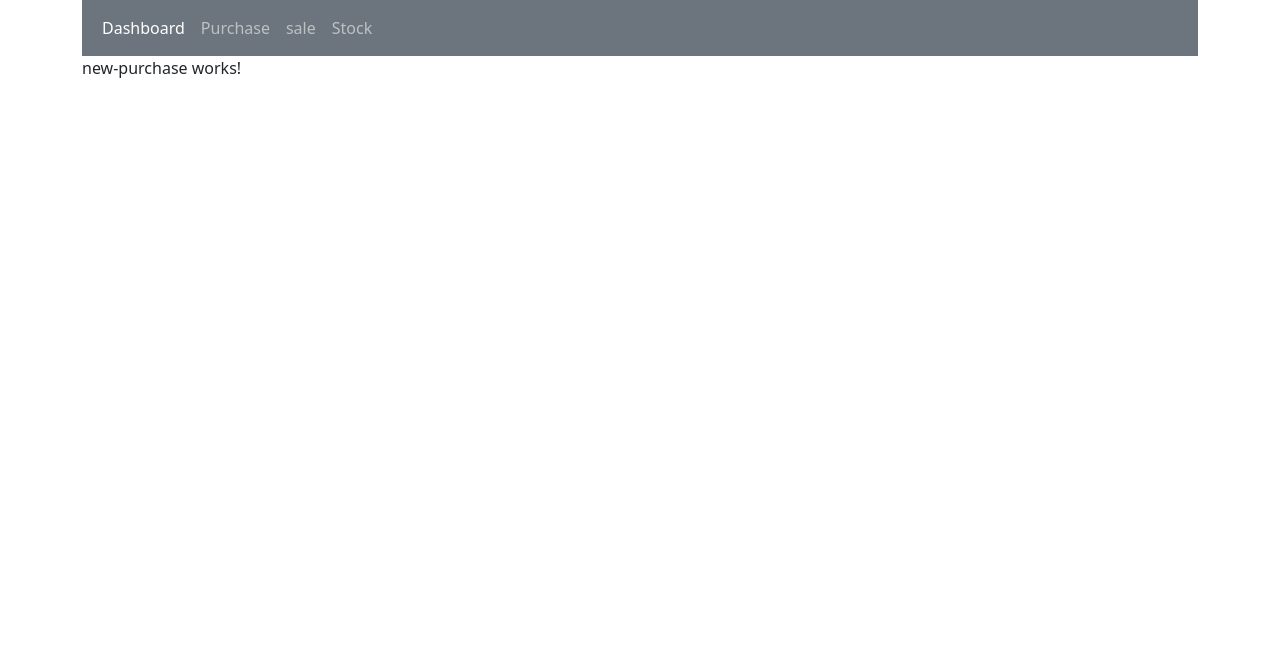
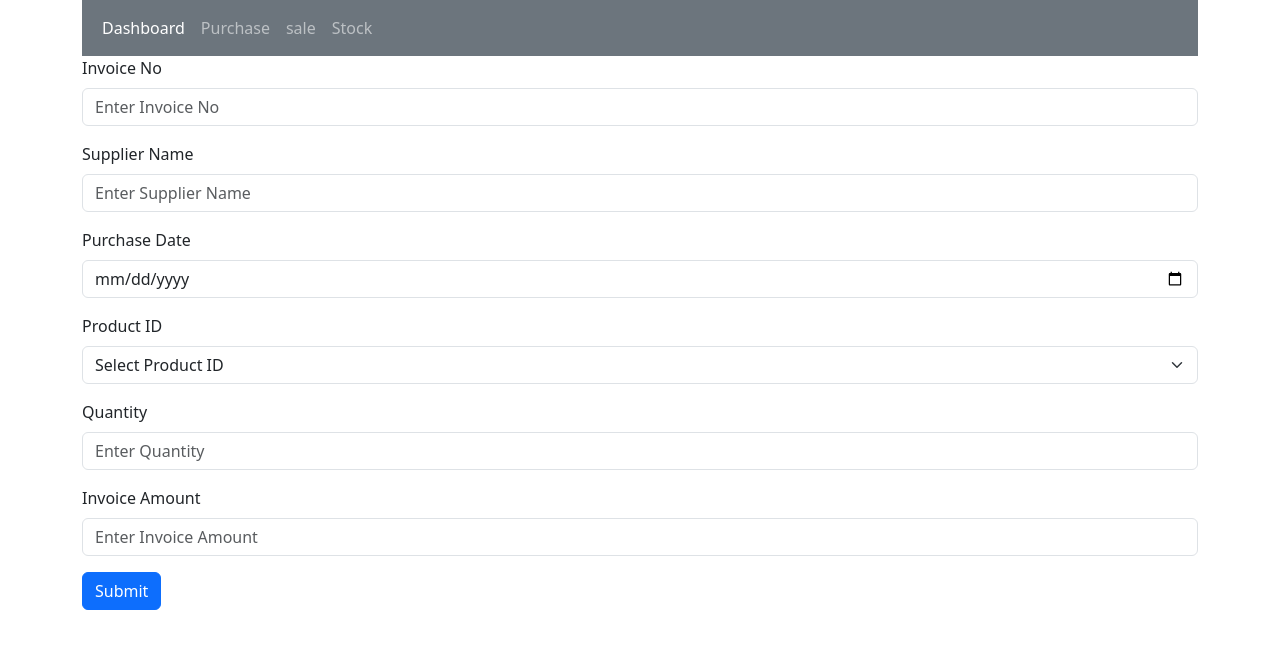
Before and after one commit to DhanushkKS/Angular_Inventory_Management_Syatem, an Angular app: page /new-purchase in a window 1280 px wide. Shown: the top 648 px of the page. Built offline with nearby package versions, Linux system fonts and the light colour scheme; no server answers.

Commit message:
Created Purchase form

```diff
--- a/src/app/pages/new-purchase/new-purchase.component.html
+++ b/src/app/pages/new-purchase/new-purchase.component.html
@@ -1 +1,36 @@
-<p>new-purchase works!</p>
+<div class="row">
+  <form>
+    <div class="mb-3">
+      <label for="invoiceNo" class="form-label">Invoice No</label>
+      <input type="text" class="form-control" id="invoiceNo" name="invoiceNo" placeholder="Enter Invoice No">
+    </div>
+    <div class="mb-3">
+      <label for="supplierName" class="form-label">Supplier Name</label>
+      <input type="text" class="form-control" id="supplierName" name="supplierName" placeholder="Enter Supplier Name">
+    </div>
+    <div class="mb-3">
+      <label for="purchaseDate" class="form-label">Purchase Date</label>
+      <input type="date" class="form-control" id="purchaseDate" name="purchaseDate">
+    </div>
+    <div class="mb-3">
+      <label for="productId" class="form-label">Product ID</label>
+      <select class="form-select" id="productId" name="productId">
+        <option selected>Select Product ID</option>
+        <option value="1">Product 1</option>
+        <option value="2">Product 2</option>
+        <option value="3">Product 3</option>
+        <!-- Add more options as needed -->
+      </select>
+    </div>
+    <div class="mb-3">
+      <label for="quantity" class="form-label">Quantity</label>
+      <input type="number" class="form-control" id="quantity" name="quantity" placeholder="Enter Quantity">
+    </div>
+    <div class="mb-3">
+      <label for="invoiceAmount" class="form-label">Invoice Amount</label>
+      <input type="number" class="form-control" id="invoiceAmount" name="invoiceAmount" placeholder="Enter Invoice Amount">
+    </div>
+    <button type="submit" class="btn btn-primary">Submit</button>
+  </form>
+
+</div>
--- a/src/app/pages/new-purchase/new-purchase.component.ts
+++ b/src/app/pages/new-purchase/new-purchase.component.ts
@@ -5,8 +5,15 @@ import { Component } from '@angular/core';
   standalone: true,
   imports: [],
   templateUrl: './new-purchase.component.html',
-  styleUrl: './new-purchase.component.css'
+  styleUrl: './new-purchase.component.css',
 })
 export class NewPurchaseComponent {
-
+  purchaseBody: any = {
+    purchaseDate: '2024-02-12',
+    productId: 0,
+    quantity: 12,
+    supplierName: 'Kasun',
+    invoiceAmount: 23,
+    invoiceNo: 1,
+  };
 }
```
